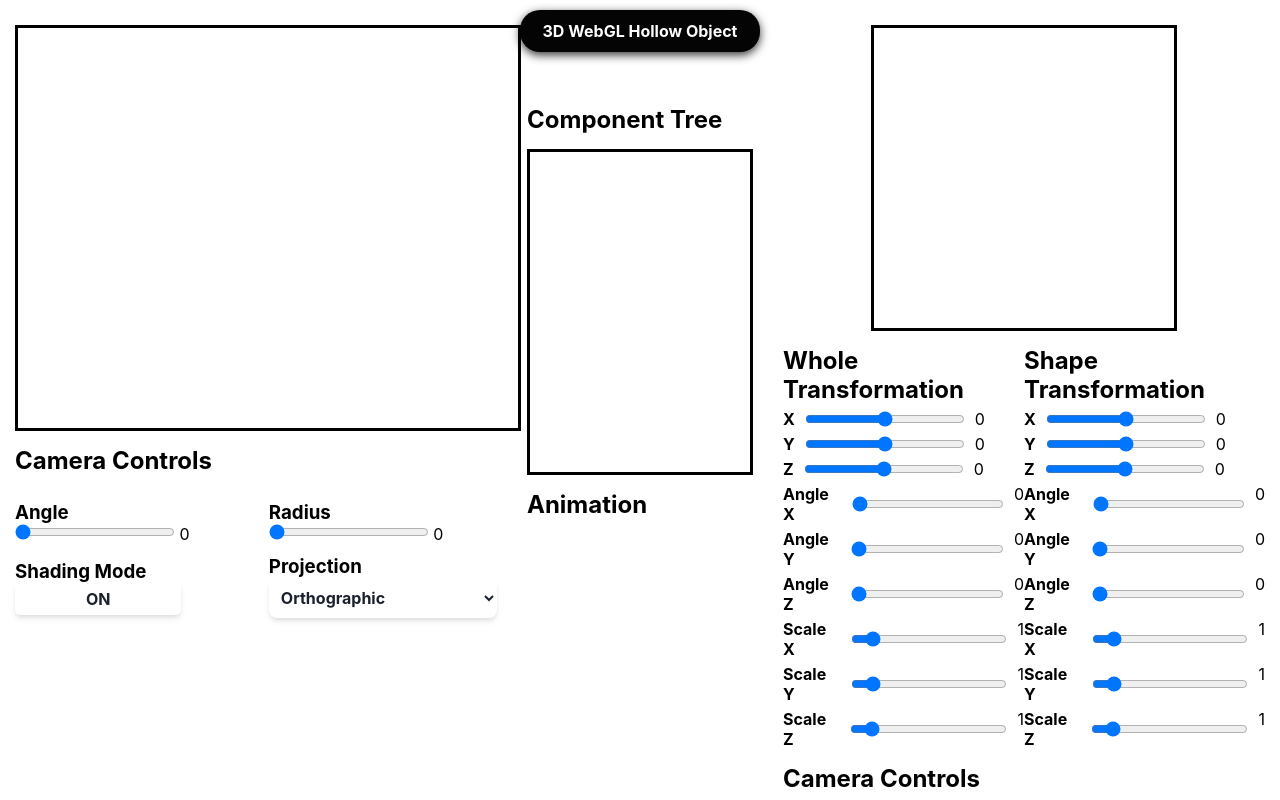
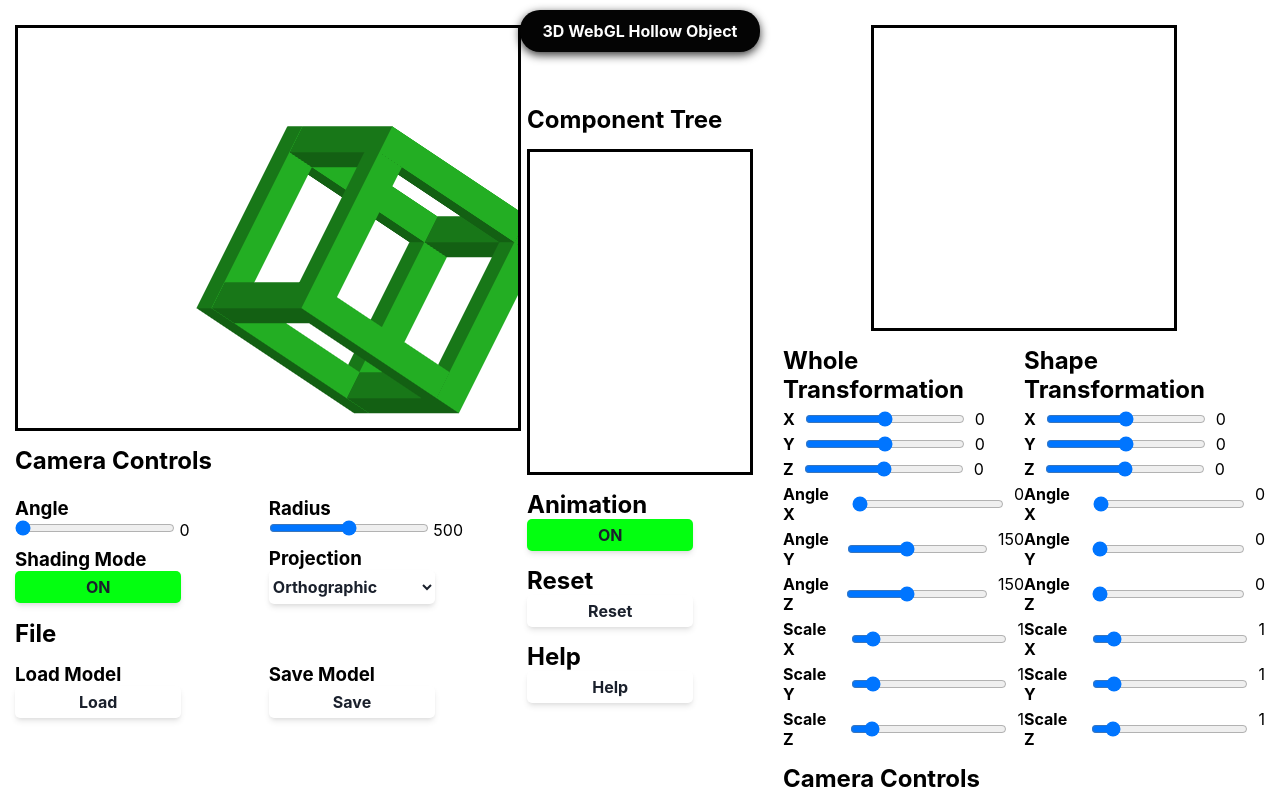
Before and after one commit to rayhankinan/3D-WebGL-Articulated-Model, a website built with webpack: page public/index.html in a window 1280 px wide. Built offline with nearby package versions, Linux system fonts and the light colour scheme.

Commit message:
Fix HTML error

```diff
--- a/public/index.html
+++ b/public/index.html
@@ -99,13 +99,24 @@
             </div>
             <div>
               <h3>Projection</h3>
-              <select id="list-of-projection" class="btn">
+              <select id="list-of-projection" class="projection-btn">
                 <option value="orthographic" selected="selected">
                   Orthographic
                 </option>
                 <option value="perspective">Perspective</option>
                 <option value="oblique">Oblique</option>
               </select>
+            </div>
+          </div>
+          <h2>File</h2>
+          <div id="file-parameter">
+            <div>
+              <h3>Load Model</h3>
+              <button class="file-btn" id="load-btn">Load</button>
+            </div>
+            <div>
+              <h3>Save Model</h3>
+              <button class="file-btn" id="save-btn">Save</button>
             </div>
           </div>
         </div>
@@ -116,6 +127,15 @@
           <div id="component-tree"></div>
           <div>
             <h2>Animation</h2>
+            <button class="animation-btn" id="animation-mode-btn">ON</button>
+          </div>
+          <div>
+            <h2>Reset</h2>
+            <button class="reset-btn" id="reset-btn">Reset</button>
+          </div>
+          <div>
+            <h2>Help</h2>
+            <button class="help-btn" id="help-btn">Help</button>
           </div>
         </div>
       </div>
--- a/public/styles/index.css
+++ b/public/styles/index.css
@@ -55,7 +55,8 @@ html {
   border: 3px solid black;
 }
 
-#camera-parameter {
+#camera-parameter,
+#file-parameter {
   display: grid;
   grid-template-columns: repeat(2, minmax(0, 1fr));
   grid-template-rows: repeat(2, minmax(0, 1fr));
@@ -174,34 +175,12 @@ html {
   padding: 25px 15px 25px 15px;
 }
 
-.btn {
-  align-items: center;
-  background: #ffffff;
-  border: 0 solid #e2e8f0;
-  box-shadow: 0 4px 6px -1px rgba(0, 0, 0, 0.1),
-    0 2px 4px -1px rgba(0, 0, 0, 0.06);
-  box-sizing: border-box;
-  color: #1a202c;
-  display: inline-flex;
-  font-size: 1rem;
-  font-weight: 700;
-  height: 5vh;
-  justify-content: center;
-  line-height: 24px;
-  overflow-wrap: break-word;
-  padding-left: 8px;
-  text-decoration: none;
-  margin-bottom: 2px;
-  width: 100%;
-  border-radius: 8px;
-  cursor: pointer;
-  user-select: none;
-  -webkit-user-select: none;
-  touch-action: manipulation;
-}
-
 .shading-btn,
-.animation-btn {
+.animation-btn,
+.file-btn,
+.reset-btn,
+.help-btn,
+.projection-btn {
   align-items: center;
   background: #ffffff;
   border: 0 solid #e2e8f0;
@@ -250,10 +229,13 @@ html {
   margin-top: 3vh;
 }
 
-.btn:hover,
 .shading-btn:hover,
 .animation-btn:hover,
-.close-help-btn:hover {
+.close-help-btn:hover,
+.file-btn:hover,
+.reset-btn:hover,
+.help-btn:hover,
+.projection-btn:hover {
   transition: all 0.1s ease;
   background-color: rgb(150, 150, 150);
 }
--- a/src/index.ts
+++ b/src/index.ts
@@ -15,8 +15,8 @@ import generateDefaultCamera from "Main/default-camera";
 import generateDefaultAmbientColor from "Main/default-ambient-color";
 import generateDefaultDirectionalLight from "Main/default-directional-light";
 
-/* Create Program */
-const canvas = document.getElementById("webgl-canvas") as HTMLCanvasElement;
+/* Main Canvas */
+const canvas = document.getElementById("main-canvas") as HTMLCanvasElement;
 const gl = canvas.getContext("webgl");
 
 const vertexShaderElement = document.getElementById("vertex-shader");
@@ -125,18 +125,14 @@ const animationModeButton = document.getElementById("animation-mode-btn");
 const resetButton = document.getElementById("reset-btn");
 const helpButton = document.getElementById("help-btn");
 const helpModal = document.getElementById("help-panel");
-const helpContent = document.getElementById("help-panel");
 const closeHelpButton = document.getElementById("close-help-btn");
-const cubeButton = document.getElementById("cube-btn");
-const pyramidButton = document.getElementById("pyramid-btn");
-const tubeButton = document.getElementById("tube-btn");
 
 /* Global Variables */
 let object: Shape;
 let camera: Camera;
 let ambientColor: Color;
 let directionalLight: Light;
-let currentShape: string = JSON.stringify(require('../shapes/cube.json'));
+let currentShape: string = JSON.stringify(require("../shapes/cube.json"));
 let offsetTranslate = {
   orthographic: {
     x: canvas.width / 2,
@@ -205,7 +201,7 @@ const renderCanvas = () => {
   /* Clear Color and Buffer */
   gl.clear(gl.COLOR_BUFFER_BIT | gl.DEPTH_BUFFER_BIT);
 
-  /* animate */
+  /* Animate */
   animate();
 
   /* Get Current Light */
@@ -446,37 +442,6 @@ window.onclick = function (event) {
   }
 };
 
-/* Shape selector */
-cubeButton.addEventListener("click", () => {
-  currentShape = JSON.stringify(require('../shapes/cube.json'))
-  initializeDefaultValue(
-    FileSystem.loadShape(currentShape),
-    generateDefaultCamera(),
-    generateDefaultAmbientColor(),
-    generateDefaultDirectionalLight()
-  );
-})
-
-pyramidButton.addEventListener("click", () => {
-  currentShape = JSON.stringify(require('../shapes/pyramid.json'))
-  initializeDefaultValue(
-    FileSystem.loadShape(currentShape),
-    generateDefaultCamera(),
-    generateDefaultAmbientColor(),
-    generateDefaultDirectionalLight()
-  );
-})
-
-tubeButton.addEventListener("click", () => {
-  currentShape = JSON.stringify(require('../shapes/tube.json'))
-  initializeDefaultValue(
-    FileSystem.loadShape(currentShape),
-    generateDefaultCamera(),
-    generateDefaultAmbientColor(),
-    generateDefaultDirectionalLight()
-  );
-})
-
 document.addEventListener("DOMContentLoaded", () => {
   initializeDefaultValue(
     FileSystem.loadShape(currentShape),
```
